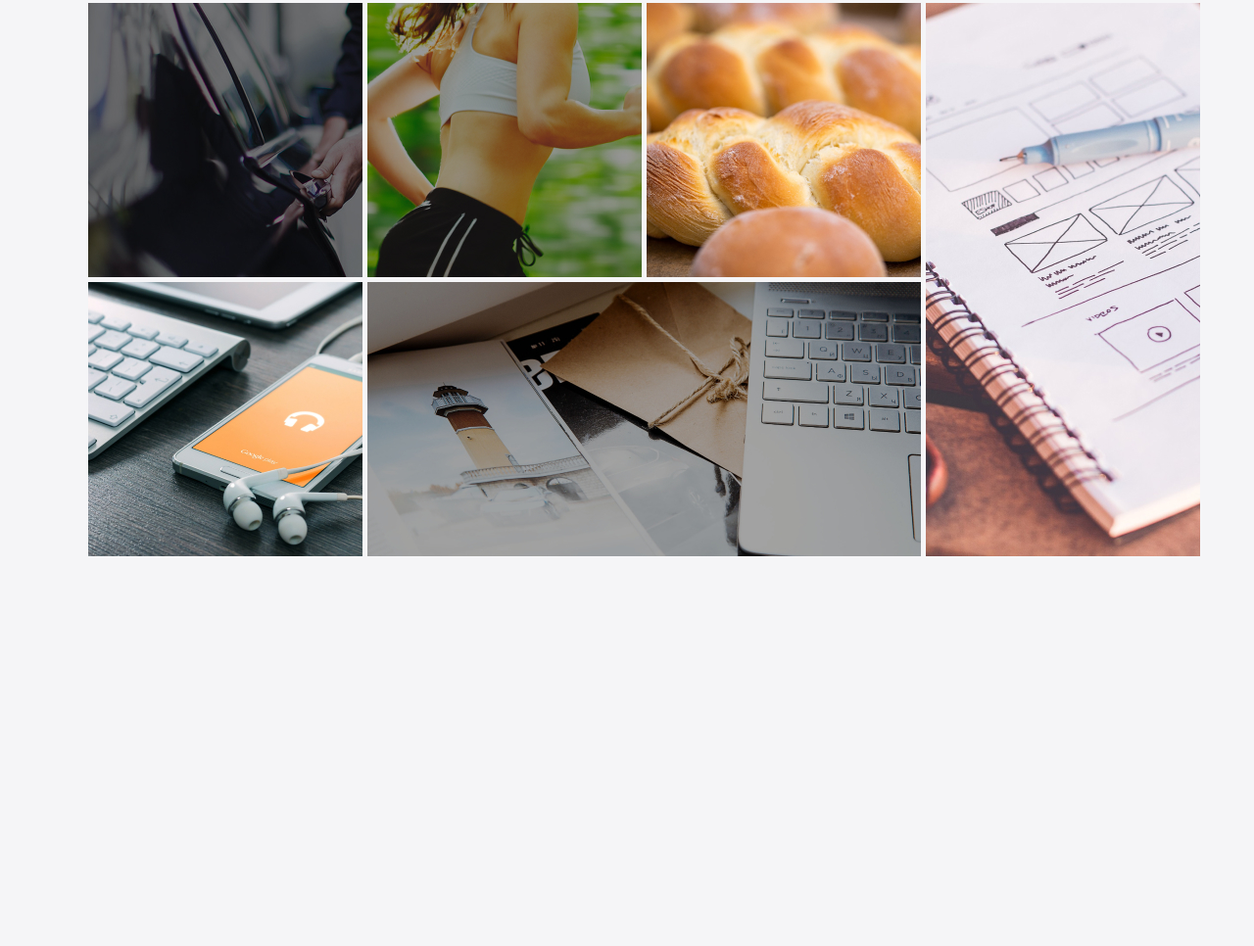
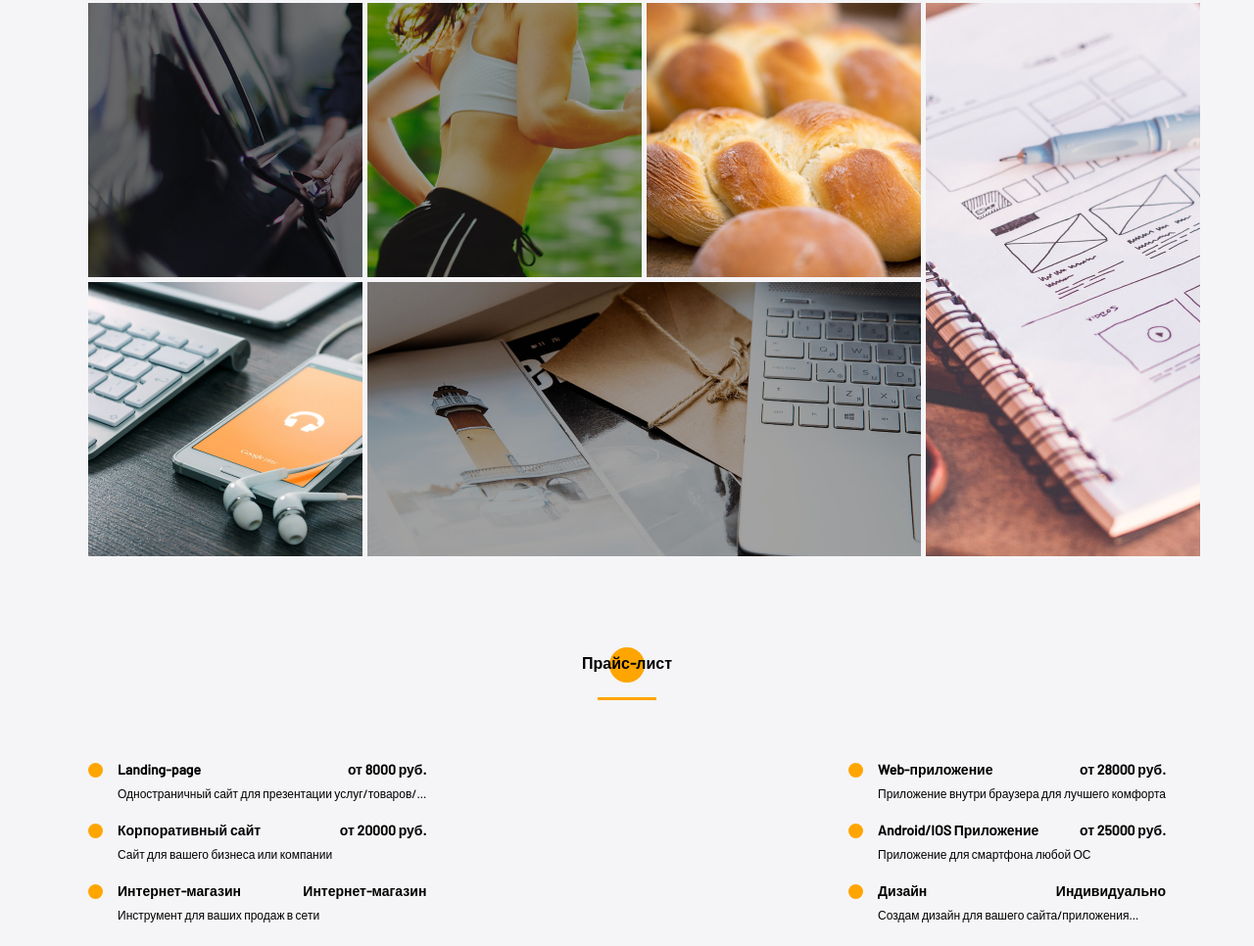
Before and after one commit to kasim87/MY__PORTFOLIO, a website built with Vite: page index.html in a window 1280 px wide. Shown: the part 3615-4581 px from the top of the page at 98% size. Before the commit the page ends 4203 px from the top, so only its background shows below. Built offline with nearby package versions, Linux system fonts and the light colour scheme.

Commit message:
CREATE section price

```diff
--- a/index.html
+++ b/index.html
@@ -558,6 +558,62 @@
       </div>
     </div>
 
+    <div class="price">
+      <div class="container">
+        <h2 class="title title__fz16 title__sect-title">Прайс-лист</h2>
+        <div class="divider"></div>
+
+        <div class="price__wrapper">
+          <div class="price__item">
+            <div class="price__item-info">
+              <div class="price__item-type">Landing-page</div>
+              <div class="price__item-count">от 8000 руб.</div>
+              <div class="price__item-descr">
+                Одностраничный сайт для презентации услуг/товаров/...
+              </div>
+            </div>
+            <div class="price__item-info">
+              <div class="price__item-type">Корпоративный сайт</div>
+              <div class="price__item-count">от 20000 руб.</div>
+              <div class="price__item-descr">
+                Сайт для вашего бизнеса или компании
+              </div>
+            </div>
+            <div class="price__item-info">
+              <div class="price__item-type">Интернет-магазин</div>
+              <div class="price__item-count">Интернет-магазин</div>
+              <div class="price__item-descr">
+                Инструмент для ваших продаж в сети
+              </div>
+            </div>
+          </div>
+          <div class="price__item">
+            <div class="price__item-info">
+              <div class="price__item-type">Web-приложение</div>
+              <div class="price__item-count">от 28000 руб.</div>
+              <div class="price__item-descr">
+                Приложение внутри браузера для лучшего комфорта
+              </div>
+            </div>
+            <div class="price__item-info">
+              <div class="price__item-type">Android/IOS Приложение</div>
+              <div class="price__item-count">от 25000 руб.</div>
+              <div class="price__item-descr">
+                Приложение для смартфона любой ОС
+              </div>
+            </div>
+            <div class="price__item-info">
+              <div class="price__item-type">Дизайн</div>
+              <div class="price__item-count">Индивидуально</div>
+              <div class="price__item-descr">
+                Создам дизайн для вашего сайта/приложения...
+              </div>
+            </div>
+          </div>
+        </div>
+      </div>
+    </div>
+
     <script type="module" src="/src/js/script.js"></script>
   </body>
 </html>
--- /dev/null
+++ b/src/sass/blocks/price.scss
@@ -0,0 +1,49 @@
+@use "/src/sass/base/variables.scss" as *;
+
+.price {
+  padding-top: 60px;
+  &__wrapper {
+    margin-top: 60px;
+    display: flex;
+    justify-content: space-between;
+  }
+  &__item {
+    display: flex;
+    flex-direction: column;
+    row-gap: 15px;
+    &-info {
+      position: relative;
+      display: grid;
+      grid-template: repeat(2, minmax(21px, auto)) / repeat(2, auto);
+      row-gap: 5px;
+      padding-left: 30px;
+      &::before {
+        content: "";
+        position: absolute;
+        width: 15px;
+        height: 15px;
+        background: $main-color;
+        top: 4px;
+        left: 0;
+        border-radius: 100%;
+      }
+    }
+    &-type {
+      font-size: 14px;
+      font-weight: 700;
+      line-height: 21px;
+    }
+    &-count {
+      justify-self: end;
+      font-size: 14px;
+      font-weight: 700;
+      line-height: 21px;
+    }
+    &-descr {
+      grid-column: 1 / 3;
+      font-size: 12px;
+      font-weight: 500;
+      line-height: 18px;
+    }
+  }
+}
--- a/src/sass/style.scss
+++ b/src/sass/style.scss
@@ -11,3 +11,4 @@
 @use "/src/sass/blocks/resume.scss";
 @use "/src/sass/blocks/skills.scss";
 @use "/src/sass/blocks/portfolio.scss";
+@use "/src/sass/blocks/price.scss";
```
